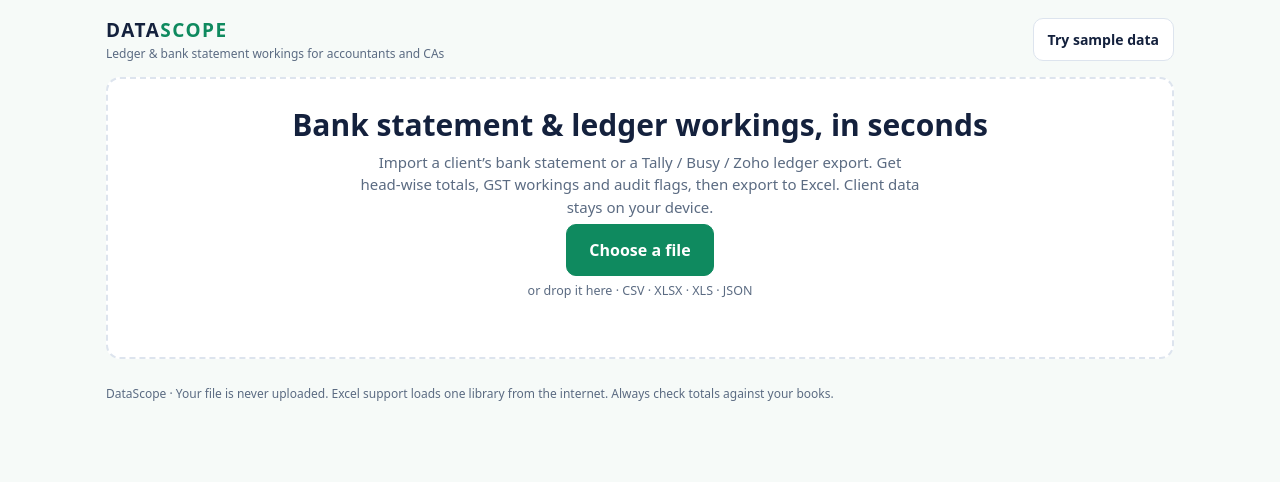
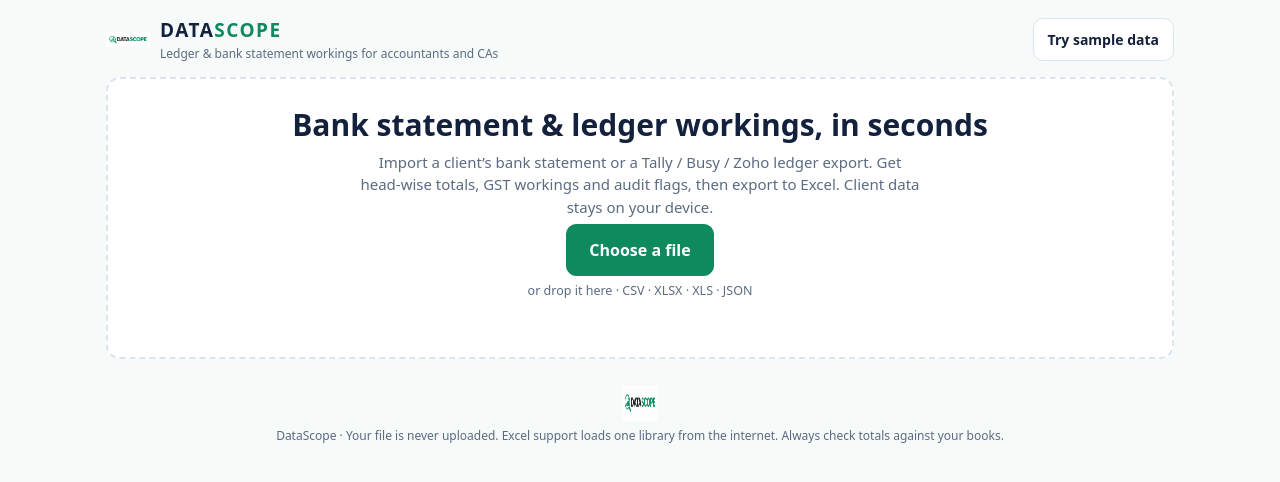
Before and after one commit to justincheriyantiju-glitch/datascope-analytics, a plain HTML site: page index.html in a window 1280 px wide. Drawn offline with Linux system fonts and the light colour scheme.

Commit message:
Update header and footer with logo image

```diff
--- a/index.html
+++ b/index.html
@@ -14,6 +14,7 @@ html{scroll-padding-top:env(safe-area-inset-top,0px)}
 button,input,select{font:inherit}button,label{cursor:pointer}
 .wrap{max-width:1100px;margin:auto;padding:16px}
 header{display:flex;justify-content:space-between;align-items:center;gap:10px;flex-wrap:wrap;margin-bottom:14px}
+.brand{display:flex;align-items:center;gap:10px}.logo{width:44px;height:44px;object-fit:contain}.flogo{width:36px;height:36px;display:block;margin:0 auto 6px}
 .brand b{font-size:19px;letter-spacing:1.5px}.brand b span{color:var(--saf)}.brand small{display:block;color:var(--mut);font-size:12px}
 .card{background:var(--card);border:1px solid var(--line);border-radius:14px;padding:16px;margin-bottom:12px;min-width:0}
 .btn{border:1px solid var(--line);background:var(--card);color:var(--ink);border-radius:10px;padding:10px 14px;font-weight:650;font-size:14px;display:inline-block}
@@ -53,7 +54,7 @@ footer{color:var(--mut);font-size:12px;padding:14px 0}
 </head>
 <body>
 <div class="wrap">
-<header><div class="brand"><b>DATA<span>SCOPE</span></b><small>Ledger &amp; bank statement workings for accountants and CAs</small></div><button class="btn" id="sample">Try sample data</button></header>
+<header><div class="brand"><img class="logo" src="assets/logo.png" alt="DATASCOPE logo" onerror="this.style.display='none'"><div><b>DATA<span>SCOPE</span></b><small>Ledger &amp; bank statement workings for accountants and CAs</small></div></div><button class="btn" id="sample">Try sample data</button></header>
 
 <section class="card up" id="drop">
  <h1>Bank statement &amp; ledger workings, in seconds</h1>
@@ -101,7 +102,7 @@ footer{color:var(--mut);font-size:12px;padding:14px 0}
 
  <section class="panel" id="t-chk"><div class="card" id="chk"></div></section>
 </main>
-<footer>DataScope · Your file is never uploaded. Excel support loads one library from the internet. Always check totals against your books.</footer>
+<footer style="text-align:center"><img class="flogo" src="assets/logo.png" alt="DATASCOPE logo" onerror="this.style.display='none'">DataScope · Your file is never uploaded. Excel support loads one library from the internet. Always check totals against your books.</footer>
 </div>
 
 <script>
```
